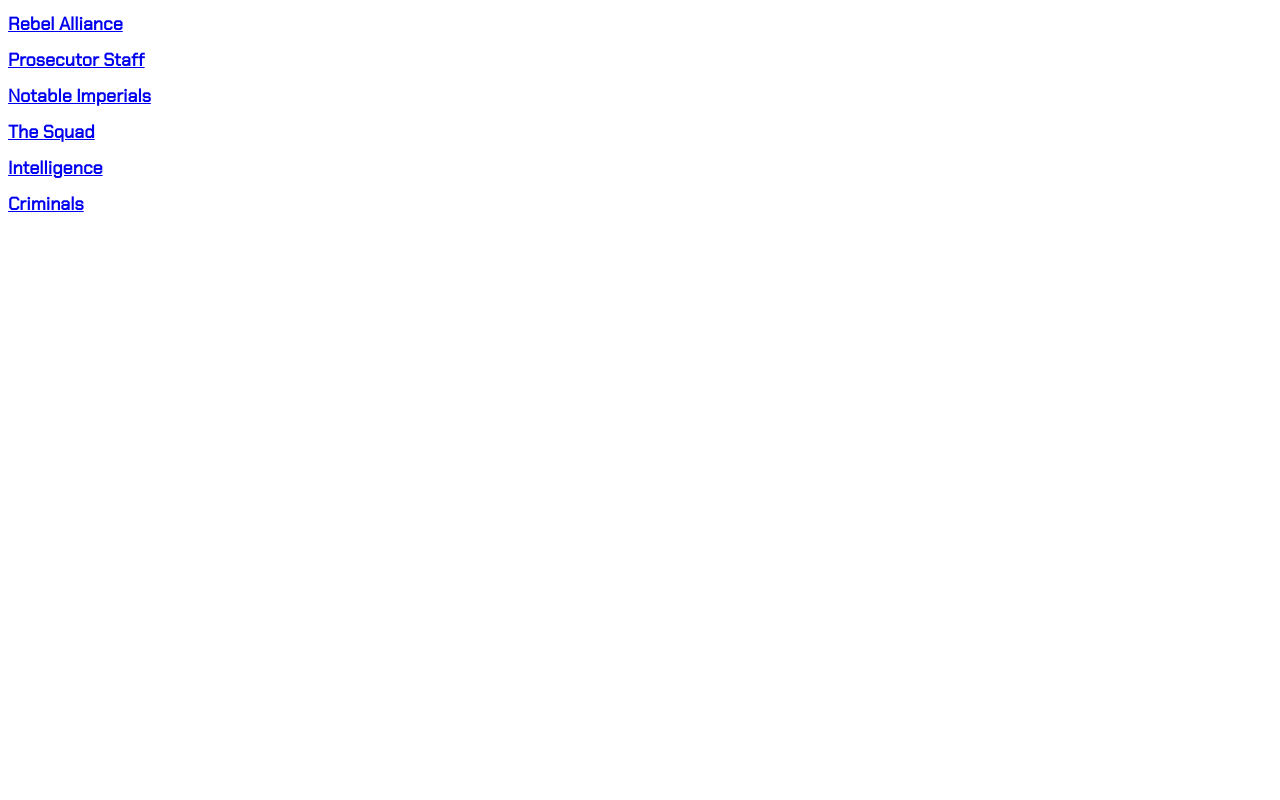
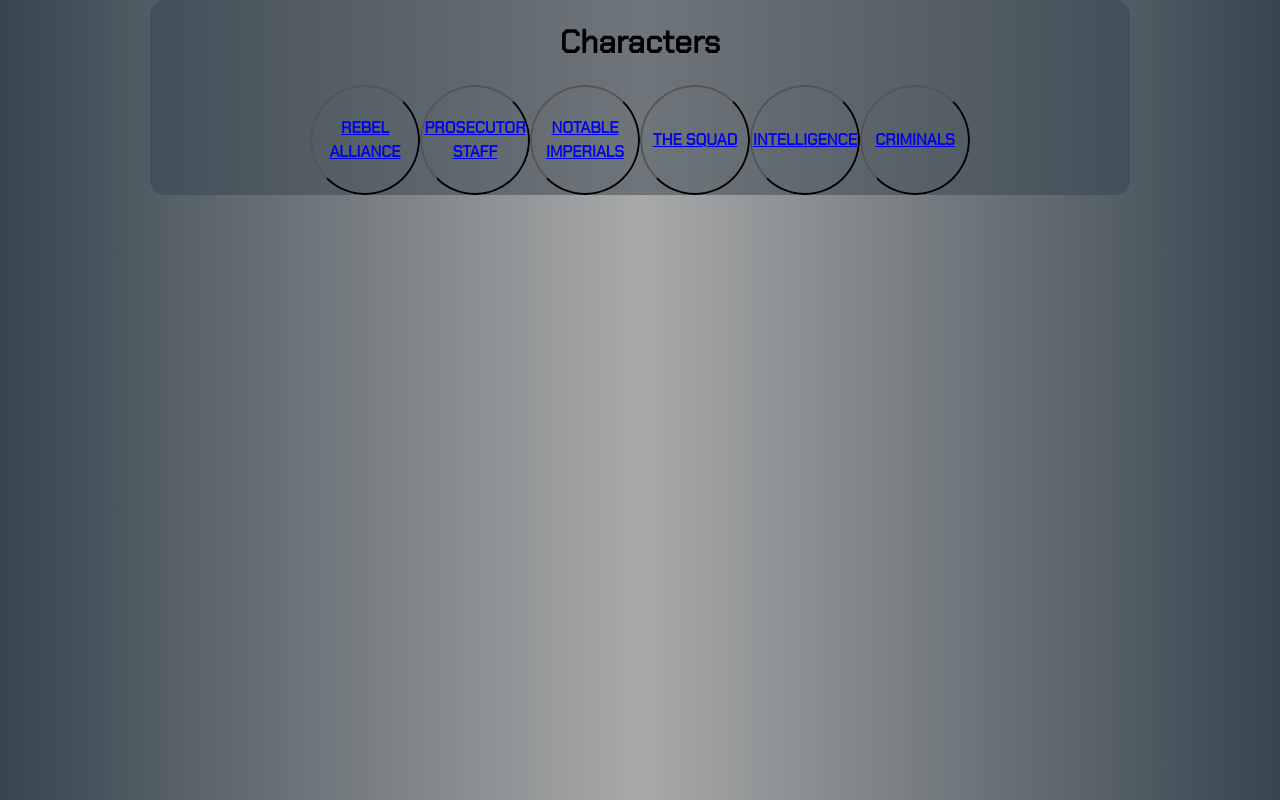
Before and after one commit to xiov91/legion-page, a plain HTML site: page index.html in a window 1280 px wide. Drawn offline with Linux system fonts and the light colour scheme.

Commit message:
button styles and general aesthetics

```diff
--- a/index.html
+++ b/index.html
@@ -1,23 +1,69 @@
 <!DOCTYPE html>
 <html lang="en">
+
 <head>
     <meta charset="UTF-8">
     <meta name="viewport" content="width=device-width, initial-scale=1.0">
     <title>The Legion</title>
     <link rel="stylesheet" type="text/css" href="style.css">
     <link rel="preconnect" href="https://fonts.googleapis.com">
-<link rel="preconnect" href="https://fonts.gstatic.com" crossorigin>
-<link href="https://fonts.googleapis.com/css2?family=Chakra+Petch&display=swap" rel="stylesheet">
-<style>
-    @import url('https://fonts.googleapis.com/css2?family=Chakra+Petch&display=swap');
-  </style>
+    <link rel="preconnect" href="https://fonts.gstatic.com" crossorigin>
+    <link href="https://fonts.googleapis.com/css2?family=Chakra+Petch&display=swap" rel="stylesheet">
+    <style>
+        @import url('https://fonts.googleapis.com/css2?family=Chakra+Petch&display=swap');
+    </style>
 </head>
+
 <body>
-    <a href="npcs/rebels.html"><h1>Rebel Alliance</h1></a>
-    <a href="npcs/prosecutor.html"><h1>Prosecutor Staff</h1></a>
-    <a href="npcs/imperials.html"><h1>Notable Imperials</h1></a>
-    <a href="main-characters/squad.html"><h1>The Squad</h1></a>
-    <a href="main-characters/intel.html"><h1>Intelligence</h1></a>
-    <a href="main-characters/criminals.html"><h1>Criminals</h1></a>
+    <div class="page-container">
+        <div class="header-container">
+            <h1>Characters</h1>
+        </div>
+        <div class="character-buttons">
+            <button class="btn-87">
+                <a href="npcs/rebels.html"><span>Rebel Alliance</span></a>
+                <svg aria-hidden>
+                    <circle></circle>
+                </svg>
+            </button>
+
+            <button class="btn-87">
+                <a href="npcs/prosecutor.html"><span>Prosecutor Staff</span></a>
+                <svg aria-hidden>
+                    <circle></circle>
+                </svg>
+            </button>
+
+            <button class="btn-87">
+                <a href="npcs/imperials.html"><span>Notable Imperials</span></a>
+                <svg aria-hidden>
+                    <circle></circle>
+                </svg>
+            </button>
+
+            <button class="btn-87">
+                <a href="main-characters/squad.html"><span>The Squad</span></a>
+                <svg aria-hidden>
+                    <circle></circle>
+                </svg>
+            </button>
+
+            <button class="btn-87">
+                <a href="main-characters/intel.html"><span>Intelligence</span></a>
+                <svg aria-hidden>
+                    <circle></circle>
+                </svg>
+            </button>
+
+            <button class="btn-87">
+                <a href="main-characters/criminals.html"><span>Criminals</span></a>
+                <svg aria-hidden>
+                    <circle></circle>
+                </svg>
+            </button>
+
+        </div>
+    </div>
 </body>
+
 </html>
--- a/style.css
+++ b/style.css
@@ -1,6 +1,27 @@
 * {
-    font-size: large;
     font-family: 'Chakra Petch', sans-serif;
+}
+
+body {
+    margin: 0;
+    padding: 0;
+    background: linear-gradient(0.25turn, #36454F, #A9A9A9, #36454F);
+    height: 100vh; /* Ensure gradient spans the entire viewport height */
+
+}
+
+.page-container {
+    border-radius: 15px;
+    border-color: #36454F;
+    background-color: rgba(54, 69, 79, .5);
+    margin-left: 150px;
+    margin-right: 150px;
+
+    display: flex;
+    flex-direction: column;
+    align-items: center;
+    justify-items: center;
+
 }
 
 .profile-modal {
@@ -45,3 +66,104 @@
 .redacted:hover {
     background-color: transparent;
 }
+
+.character-buttons {
+    display: flex;
+    flex-direction: row;
+    align-items: center;
+    justify-content: center;
+}
+
+// fancy button css
+
+.btn-87,
+.btn-87 *,
+.btn-87 :after,
+.btn-87 :before,
+.btn-87:after,
+.btn-87:before {
+  border: 0 solid;
+  box-sizing: border-box;
+}
+.btn-87 {
+  -webkit-tap-highlight-color: transparent;
+  -webkit-appearance: button;
+  background-color: #000;
+  background-image: none;
+  color: #fff;
+  cursor: pointer;
+  font-family: ui-sans-serif, system-ui, -apple-system, BlinkMacSystemFont,
+    Segoe UI, Roboto, Helvetica Neue, Arial, Noto Sans, sans-serif,
+    Apple Color Emoji, Segoe UI Emoji, Segoe UI Symbol, Noto Color Emoji;
+  font-size: 100%;
+  line-height: 1.5;
+  margin: 0;
+  -webkit-mask-image: -webkit-radial-gradient(#000, #fff);
+  padding: 0;
+}
+.btn-87:disabled {
+  cursor: default;
+}
+.btn-87:-moz-focusring {
+  outline: auto;
+}
+.btn-87 svg {
+  display: block;
+  vertical-align: middle;
+}
+.btn-87 [hidden] {
+  display: none;
+}
+.btn-87 {
+  background: none;
+  border-radius: 999px;
+  box-sizing: border-box;
+  display: grid;
+  place-items: center;
+  font-size: 16px;
+  font-weight: 900;
+  height: 110px;
+  position: relative;
+  text-transform: uppercase;
+  width: 110px;
+}
+.btn-87 span {
+  mix-blend-mode: difference;
+}
+.btn-87:before {
+  background: #fff;
+  border-radius: 50%;
+  content: "";
+  inset: 0;
+  opacity: 0;
+  position: absolute;
+  transition: opacity 0.2s linear;
+  z-index: -1;
+}
+.btn-87:hover:before {
+  opacity: 1;
+  transition: opacity 0.2s linear 1s;
+}
+.btn-87 svg {
+  fill: none;
+  stroke: currentcolor;
+  stroke-width: 4px;
+  stroke-dasharray: 450;
+  stroke-dashoffset: 450;
+  height: 105%;
+  left: -5px;
+  pointer-events: none;
+  position: absolute;
+  top: -5px;
+  transition: stroke-dashoffset 0.4s ease-in-out;
+  width: 105%;
+}
+.btn-87 circle {
+  cx: 52%;
+  cy: 52%;
+  r: 45%;
+}
+.btn-87:hover svg {
+  stroke-dashoffset: 120;
+  transition: stroke-dashoffset 1s ease-in-out;
+}
```
